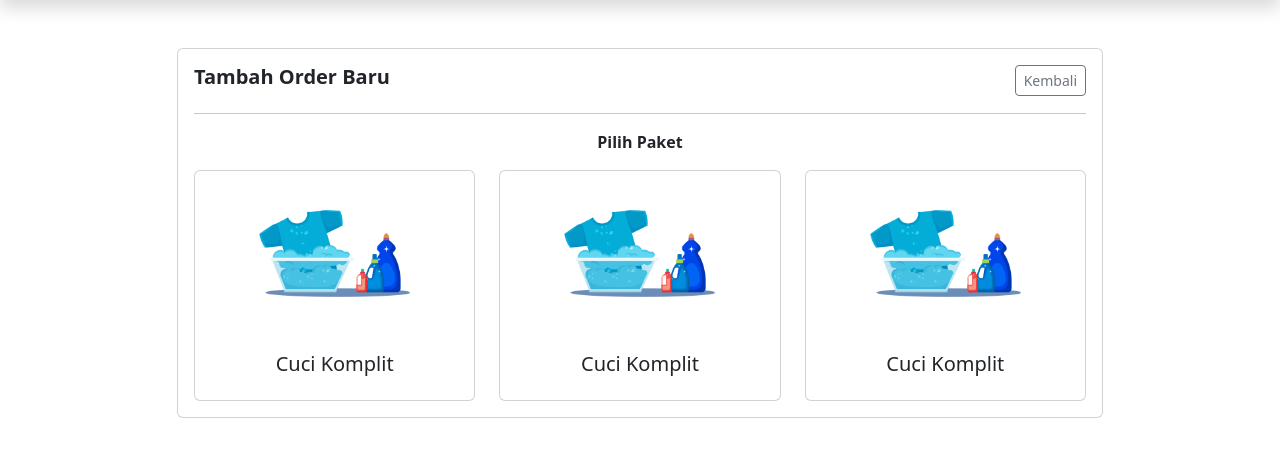
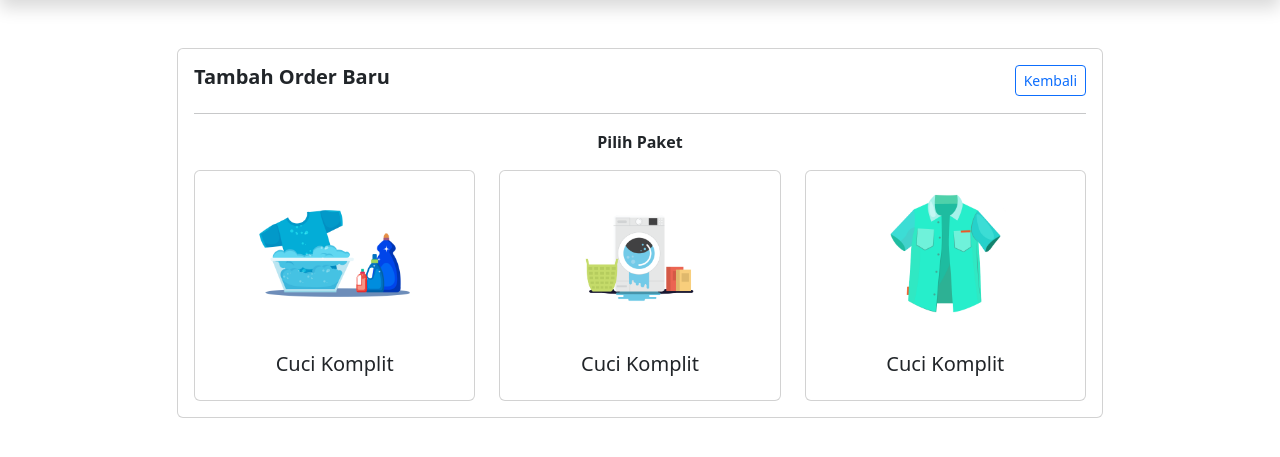
Before and after one commit to rudihardianto/website-laundry-php-native, a PHP site: page /laundry_rizal_skripsi/order/index.php in a window 1280 px wide. Shown: the part 58-515 px from the top of the page. Run offline with PHP 8.4, Linux system fonts and the light colour scheme.

Commit message:
halaman order

```diff
--- a/order/index.php
+++ b/order/index.php
@@ -13,7 +13,7 @@
                                 <h5 class="card-title fw-bold">Tambah Order Baru</h5>
                             </div>
                             <div class="col text-end text-nowrap">
-                                <a href="" class="btn btn-sm btn-outline-secondary">Kembali</a>
+                                <a href="" class="btn btn-sm btn-outline-primary">Kembali</a>
                             </div>
                         </div>
 
@@ -39,8 +39,7 @@
                             <div class="col col-md-4 my-2 my-md-0">
                                 <a href="" class="text-decoration-none text-muted">
                                     <div class="card d-flex justify-content-center align-items-center">
-                                        <img src="<?=url('_assets/img/cuci_komplit.png')?>" class="" alt="..."
-                                            width="165">
+                                        <img src="<?=url('_assets/img/dry_clean.png')?>" class="" alt="..." width="165">
                                         <div class="card-body">
                                             <h5 class="text-center">Cuci Komplit</h5>
                                         </div>
@@ -53,8 +52,7 @@
                             <div class="col col-md-4 my-2 my-md-0">
                                 <a href="" class="text-decoration-none text-muted">
                                     <div class="card d-flex justify-content-center align-items-center">
-                                        <img src="<?=url('_assets/img/cuci_komplit.png')?>" class="" alt="..."
-                                            width="165">
+                                        <img src="<?=url('_assets/img/kemeja_2.png')?>" class="" alt="..." width="165">
                                         <div class="card-body">
                                             <h5 class="text-center">Cuci Komplit</h5>
                                         </div>
```
